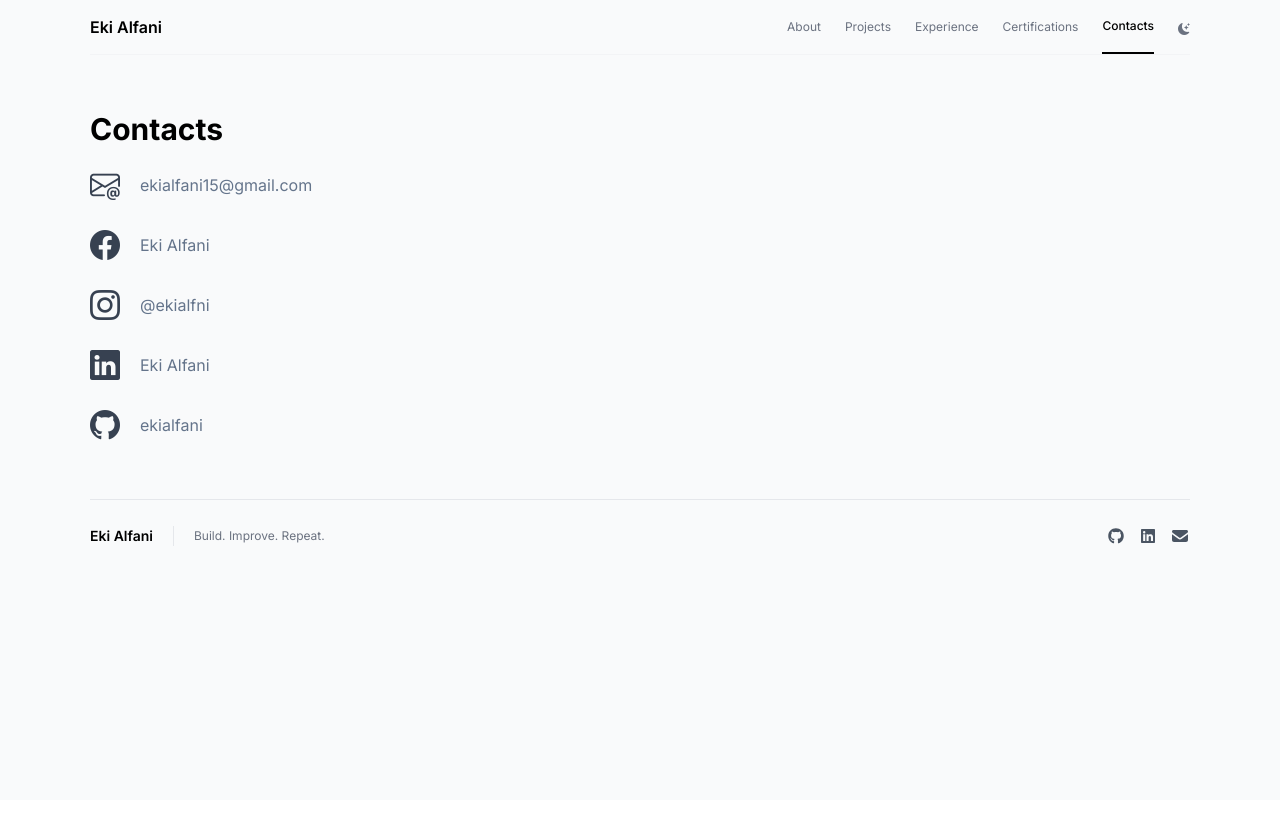
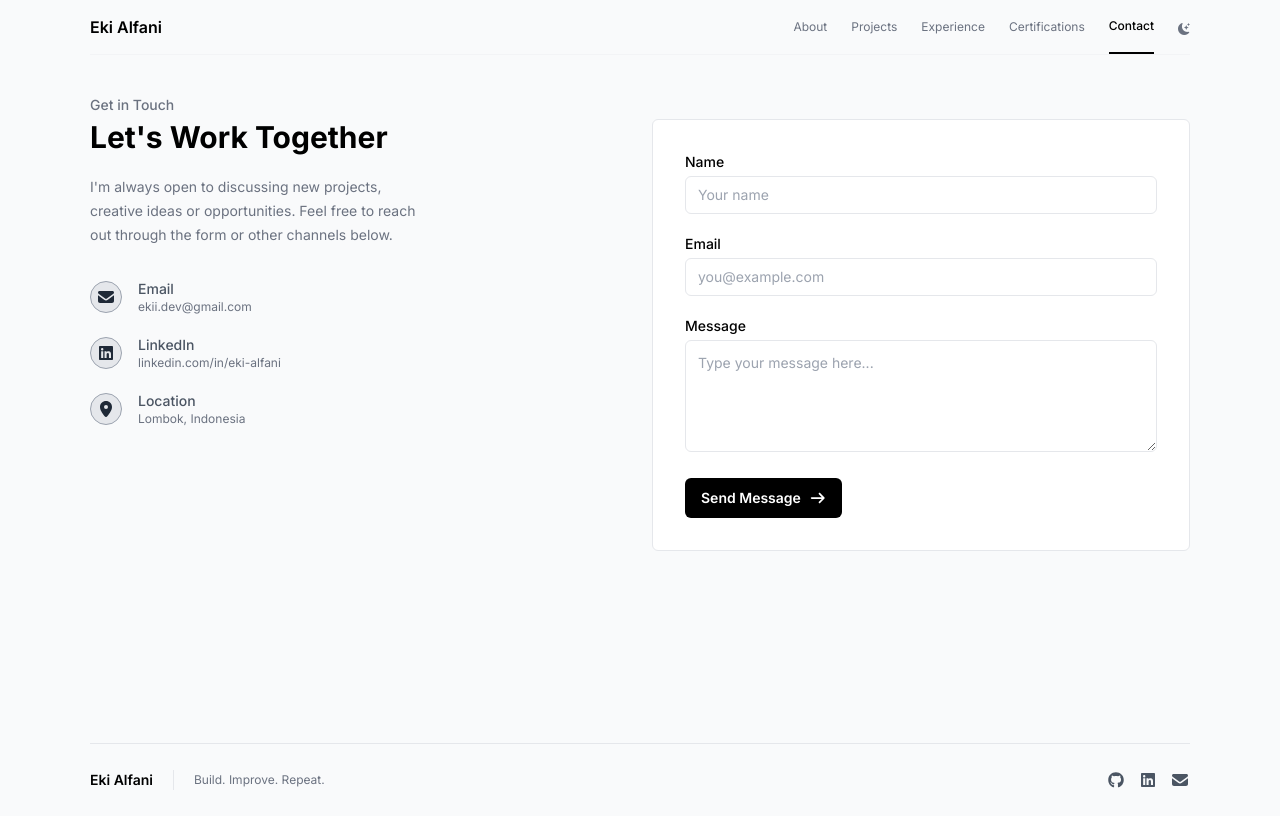
Before and after one commit to ekialfani/portfolio, a React (Create React App) app: page /contacts in a window 1280 px wide. Built offline with nearby package versions, Linux system fonts and the light colour scheme.

Commit message:
feat: improve contact page and integrate EmailJS for email submissions

```diff
--- a/package.json
+++ b/package.json
@@ -3,6 +3,7 @@
   "version": "0.1.0",
   "private": true,
   "dependencies": {
+    "@emailjs/browser": "^5.0.3",
     "@fortawesome/fontawesome-svg-core": "^7.3.1",
     "@fortawesome/free-brands-svg-icons": "^7.3.1",
     "@fortawesome/free-solid-svg-icons": "^7.3.1",
--- a/src/components/Navbar.js
+++ b/src/components/Navbar.js
@@ -81,7 +81,7 @@ function Navbar() {
             }`
           }
         >
-          Contacts
+          Contact
         </NavLink>
         <button
           className="hidden md:inline"
--- a/src/pages/Contacts.js
+++ b/src/pages/Contacts.js
@@ -1,77 +1,226 @@
+import { faLinkedin } from "@fortawesome/free-brands-svg-icons";
+import {
+  faArrowRight,
+  faEnvelope,
+  faLocationDot,
+} from "@fortawesome/free-solid-svg-icons";
+import { FontAwesomeIcon } from "@fortawesome/react-fontawesome";
+import emailjs from "@emailjs/browser";
+import { useState } from "react";
+
+const initialForm = {
+  name: "",
+  email: "",
+  message: "",
+};
+
 function Contacts() {
+  const [form, setForm] = useState(initialForm);
+  const [isSending, setIsSending] = useState(false);
+  const [status, setStatus] = useState({
+    type: "",
+    message: "",
+  });
+
+  const handleChange = (e) => {
+    const { name, value } = e.target;
+
+    setForm((prevForm) => ({
+      ...prevForm,
+      [name]: value,
+    }));
+  };
+
+  const handleSubmit = async (e) => {
+    e.preventDefault();
+
+    if (isSending) return;
+
+    setIsSending(true);
+    setStatus({ type: "", message: "" });
+
+    try {
+      await emailjs.send(
+        process.env.REACT_APP_EMAILJS_SERVICE_ID,
+        process.env.REACT_APP_EMAILJS_TEMPLATE_ID,
+        {
+          name: form.name.trim(),
+          email: form.email.trim(),
+          message: form.message.trim(),
+        },
+        {
+          publicKey: process.env.REACT_APP_EMAILJS_PUBLIC_KEY,
+        },
+      );
+
+      setStatus({
+        type: "success",
+        message: "Message sent successfully! I'll get back to you soon.",
+      });
+
+      setForm(initialForm);
+    } catch (error) {
+      console.error("Failed to send email:", error);
+
+      setStatus({
+        type: "error",
+        message: "Failed to send your message. Please try again later.",
+      });
+    } finally {
+      setIsSending(false);
+    }
+  };
+
   return (
-    <div className="w-full md:h-full md:flex flex-col justify-center py-14">
-      <h2 className="text-2xl md:text-3xl font-bold mb-5 text-black dark:text-white">
-        Contacts
-      </h2>
-      <ul className="flex gap-y-6 flex-col">
-        <li>
+    <section className="w-full min-h-[86vh] py-10">
+      <h2 className="text-sm text-gray-500 font-medium mb-1">Get in Touch</h2>
+
+      <div className="grid grid-cols-1 md:grid-cols-2 gap-8 md:gap-x-6">
+        <div>
+          <h1 className="text-3xl font-bold">Let's Work Together</h1>
+
+          <p className="text-sm text-gray-500 mt-5 max-w-[340px] leading-6">
+            I'm always open to discussing new projects, creative ideas or
+            opportunities. Feel free to reach out through the form or other
+            channels below.
+          </p>
+
+          <ul className="mt-8">
+            <li className="mb-5">
               <a
-            className="flex items-center gap-x-4 md:gap-5"
-            href="mailto:ekialfani15@gmail.com"
-            target="_blank"
-            rel="noreferrer"
+                className="flex items-center gap-x-4"
+                href="mailto:ekii.dev@gmail.com"
               >
-            <i className="bi bi-envelope-at text-2xl md:text-3xl text-[#374151] dark:text-slate-400"></i>
-            <span className="hover:underline text-sm md:text-base text-slate-500 dark:text-slate-400">
-              ekialfani15@gmail.com
-            </span>
+                <div className="w-8 h-8 shrink-0 rounded-full bg-gray-200 border border-gray-400 flex justify-center items-center">
+                  <FontAwesomeIcon
+                    className="text-gray-800"
+                    icon={faEnvelope}
+                  />
+                </div>
+                <div>
+                  <p className="text-sm font-medium text-gray-600">Email</p>
+                  <p className="text-xs text-gray-500">ekii.dev@gmail.com</p>
+                </div>
               </a>
             </li>
-        <li>
+
+            <li className="mb-5">
               <a
-            className="flex gap-x-4 md:gap-5 items-center"
-            href="https://www.facebook.com/ekialfani"
+                className="flex items-center gap-x-4"
+                href="https://www.linkedin.com/in/eki-alfani/"
                 target="_blank"
-            rel="noreferrer"
+                rel="noopener noreferrer"
               >
-            <i className="bi bi-facebook text-2xl md:text-3xl text-[#374151] dark:text-slate-400"></i>
-            <span className="hover:underline text-sm md:text-base capitalize text-slate-500 dark:text-slate-400">
-              eki alfani
-            </span>
+                <div className="w-8 h-8 shrink-0 rounded-full bg-gray-200 border border-gray-400 flex justify-center items-center">
+                  <FontAwesomeIcon
+                    className="text-gray-800"
+                    icon={faLinkedin}
+                  />
+                </div>
+                <div>
+                  <p className="text-sm font-medium text-gray-600">LinkedIn</p>
+                  <p className="text-xs text-gray-500">
+                    linkedin.com/in/eki-alfani
+                  </p>
+                </div>
               </a>
             </li>
-        <li>
-          <a
-            className="flex items-center gap-x-4 md:gap-5"
-            href="https://www.instagram.com/ekialfni/"
-            target="_blank"
-            rel="noreferrer"
-          >
-            <i className="bi bi-instagram text-2xl md:text-3xl text-[#374151] dark:text-slate-400"></i>
-            <span className="hover:underline text-sm md:text-base text-slate-500 dark:text-slate-400">
-              @ekialfni
-            </span>
-          </a>
-        </li>
-        <li>
-          <a
-            className="flex items-center gap-x-4 md:gap-5"
-            href="https://www.linkedin.com/in/eki-alfani-1a1122271"
-            target="_blank"
-            rel="noreferrer"
-          >
-            <i className="bi bi-linkedin text-2xl md:text-3xl text-[#374151] dark:text-slate-400"></i>
-            <span className="hover:underline text-sm md:text-base text-slate-500 dark:text-slate-400 capitalize">
-              eki alfani
-            </span>
-          </a>
-        </li>
-        <li>
-          <a
-            className="flex items-center gap-x-4 md:gap-5"
-            href="https://github.com/ekialfani"
-            target="_blank"
-            rel="noreferrer"
-          >
-            <i className="bi bi-github text-2xl md:text-3xl text-[#374151] dark:text-slate-400"></i>
-            <span className="hover:underline text-sm md:text-base text-slate-500 dark:text-slate-400">
-              ekialfani
-            </span>
-          </a>
+
+            <li className="mb-6 flex items-center gap-x-4">
+              <div className="w-8 h-8 shrink-0 rounded-full bg-gray-200 border border-gray-400 flex justify-center items-center">
+                <FontAwesomeIcon
+                  className="text-gray-800"
+                  icon={faLocationDot}
+                />
+              </div>
+              <div>
+                <p className="text-sm font-medium text-gray-600">Location</p>
+                <p className="text-xs text-gray-500">Lombok, Indonesia</p>
+              </div>
             </li>
           </ul>
         </div>
+
+        <form
+          className="bg-white p-6 sm:p-8 border border-gray-200 rounded-md"
+          onSubmit={handleSubmit}
+        >
+          <div className="mb-5">
+            <label htmlFor="name" className="block text-sm font-medium mb-1">
+              Name
+            </label>
+            <input
+              id="name"
+              name="name"
+              type="text"
+              autoComplete="name"
+              value={form.name}
+              onChange={handleChange}
+              className="text-sm w-full py-2 px-3 border border-gray-200 focus:border-gray-700 focus:outline-none focus:ring-1 focus:ring-gray-700 rounded-md"
+              placeholder="Your name"
+              required
+              maxLength={100}
+            />
+          </div>
+
+          <div className="mb-5">
+            <label htmlFor="email" className="block text-sm font-medium mb-1">
+              Email
+            </label>
+            <input
+              id="email"
+              name="email"
+              type="email"
+              autoComplete="email"
+              value={form.email}
+              onChange={handleChange}
+              className="text-sm w-full py-2 px-3 border border-gray-200 focus:border-gray-700 focus:outline-none focus:ring-1 focus:ring-gray-700 rounded-md"
+              placeholder="you@example.com"
+              required
+              maxLength={254}
+            />
+          </div>
+
+          <div className="mb-5">
+            <label htmlFor="message" className="block text-sm font-medium mb-1">
+              Message
+            </label>
+            <textarea
+              id="message"
+              name="message"
+              value={form.message}
+              onChange={handleChange}
+              className="w-full min-h-28 border border-gray-200 p-3 text-sm focus:outline-none focus:border-gray-700 focus:ring-1 focus:ring-gray-700 rounded-md"
+              placeholder="Type your message here..."
+              required
+              maxLength={5000}
+            />
+          </div>
+
+          {status.message && (
+            <p
+              role="status"
+              aria-live="polite"
+              className={`mb-4 text-sm ${
+                status.type === "success" ? "text-green-700" : "text-red-600"
+              }`}
+            >
+              {status.message}
+            </p>
+          )}
+
+          <button
+            type="submit"
+            disabled={isSending}
+            className="text-sm font-semibold py-2.5 px-4 bg-black text-white rounded-md flex items-center gap-x-2 transition-colors hover:bg-gray-800 disabled:opacity-60 disabled:cursor-not-allowed focus:outline-none focus:ring-2 focus:ring-gray-500 focus:ring-offset-2"
+          >
+            <span>{isSending ? "Sending..." : "Send Message"}</span>
+
+            {!isSending && <FontAwesomeIcon icon={faArrowRight} />}
+          </button>
+        </form>
+      </div>
+    </section>
   );
 }
 
```
Also changed, not shown: 2 other files (tests, documents, lock files or other folders). Lines whose indentation alone changed are shown as unchanged.
